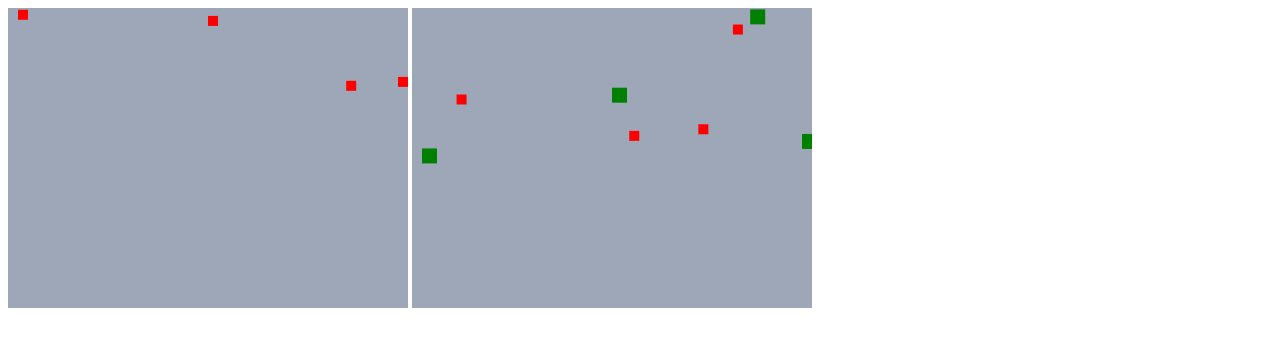
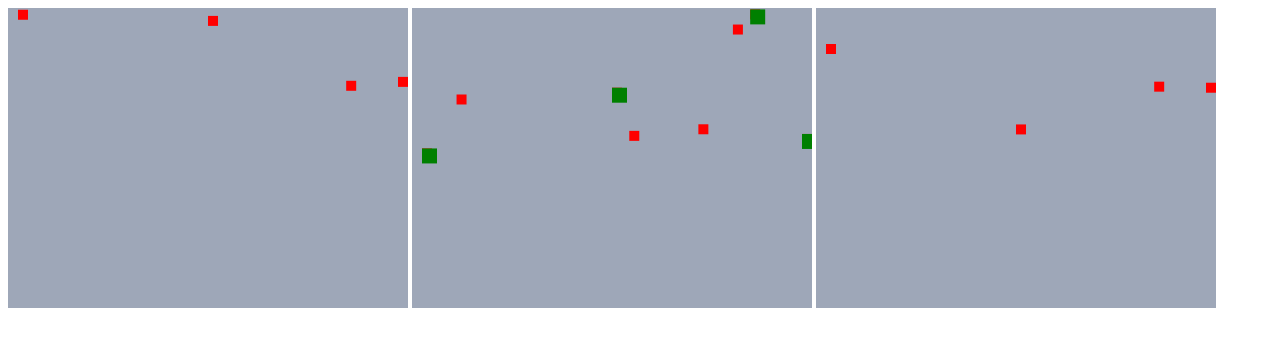
Before and after one commit to jgluhov/d3-canvas, a website: page index.html in a window 1280 px wide. Drawn offline with nearby package versions, Linux system fonts and the light colour scheme.

Commit message:
refactoring

```diff
--- a/app.js
+++ b/app.js
@@ -1,85 +1,6 @@
-const charts = d3.selectAll('.chart'),
-    contexts = [],
-    data = [1, 12, 20, 23];
-
-charts.append('canvas')
-    .attr('width', 400)
-    .attr('height', 300);
-
-charts.nodes().forEach(function (node) {
-    contexts.push(node.firstChild.getContext('2d'));
-});
-
-const xScale = d3.scaleLinear()
-    .domain([1, 23])
-    .range([10, 390]);
-
-const clear = function (context) {
-    context.fillStyle = '#9ea7b8';
-    context.fillRect(0, 0, 400, 300);
-};
-
-//------------------------------------------------------------------------------
-const render1 = () => {
-    const context = contexts[0];
-    clear(context);
-
-    data.forEach(function (d) {
-        context.beginPath();
-        context.rect(xScale(d), d3.randomUniform(0, 150)(), 10, 10);
-        context.fillStyle = 'red';
-        context.fill();
-        context.closePath();
-    });
-};
-
-
 render1();
-//------------------------------------------------------------------------------
-const fragment = document.createDocumentFragment();
-const container = d3.select(fragment);
-
-const render2 = (data) => {
-    const update = container
-        .selectAll('.rect')
-        .data(data, (d) => d);
-
-    update
-        .enter()
-        .append('rect')
-        .attr('class', 'rect')
-        .attr('x', xScale)
-        .attr('y', d3.randomUniform(0, 150))
-        .attr('size', 10)
-        .attr('fillStyle', 'red');
-
-    update
-        .exit()
-        .attr('size', 15)
-        .attr('fillStyle', 'green');
-
-    const context = contexts[1];
-    clear(context);
-
-    const elements = container.selectAll('.rect');
-
-    elements.each(function () {
-        const node = d3.select(this);
-
-        context.beginPath();
-
-        context.fillStyle = node.attr('fillStyle');
-        context.rect(
-            node.attr('x'),
-            node.attr('y'),
-            node.attr('size'),
-            node.attr('size')
-        );
-        context.fill();
-
-        context.closePath();
-    })
-};
 
 render2(data);
 render2([13, 17, 19, 3]);
+
+render3(data);
--- /dev/null
+++ b/approach-1.js
@@ -0,0 +1,14 @@
+;(function () {
+    window.render1 = function() {
+        const context = contexts[0];
+        clear(context);
+
+        data.forEach(function (d) {
+            context.beginPath();
+            context.rect(xScale(d), d3.randomUniform(0, 150)(), 10, 10);
+            context.fillStyle = 'red';
+            context.fill();
+            context.closePath();
+        });
+    };
+})();
--- /dev/null
+++ b/approach-2.js
@@ -0,0 +1,50 @@
+;(function () {
+    const fragment = document.createDocumentFragment();
+    const container = d3.select(fragment),
+         context = contexts[1];
+
+    clear(context);
+
+    function draw() {
+        const elements = container.selectAll('.rect');
+
+        elements.each(function () {
+            const node = d3.select(this);
+
+            context.beginPath();
+
+            context.fillStyle = node.attr('fillStyle');
+            context.rect(
+                node.attr('x'),
+                node.attr('y'),
+                node.attr('size'),
+                node.attr('size')
+            );
+            context.fill();
+
+            context.closePath();
+        })
+    }
+
+    window.render2 = function(data) {
+        const update = container
+            .selectAll('.rect')
+            .data(data, (d) => d);
+
+        update
+            .enter()
+            .append('rect')
+            .attr('class', 'rect')
+            .attr('x', xScale)
+            .attr('y', d3.randomUniform(0, 150))
+            .attr('size', 10)
+            .attr('fillStyle', 'red');
+
+        update
+            .exit()
+            .attr('size', 15)
+            .attr('fillStyle', 'green');
+
+        draw();
+    };
+})();
--- /dev/null
+++ b/approach-3.js
@@ -0,0 +1,46 @@
+;(function () {
+    const fragment = document.createDocumentFragment();
+    const container = d3.select(fragment);
+
+    window.render3 = function(data) {
+        const update = container
+            .selectAll('.rect')
+            .data(data, (d) => d);
+
+        update
+            .enter()
+            .append('rect')
+            .attr('class', 'rect')
+            .attr('x', xScale)
+            .attr('y', d3.randomUniform(0, 150))
+            .attr('size', 10)
+            .attr('fillStyle', 'red');
+
+        update
+            .exit()
+            .attr('size', 15)
+            .attr('fillStyle', 'green');
+
+        const context = contexts[2];
+        clear(context);
+
+        const elements = container.selectAll('.rect');
+
+        elements.each(function () {
+            const node = d3.select(this);
+
+            context.beginPath();
+
+            context.fillStyle = node.attr('fillStyle');
+            context.rect(
+                node.attr('x'),
+                node.attr('y'),
+                node.attr('size'),
+                node.attr('size')
+            );
+            context.fill();
+
+            context.closePath();
+        })
+    };
+})();
--- /dev/null
+++ b/common.js
@@ -0,0 +1,23 @@
+;(function () {
+    const charts = d3.selectAll('.chart');
+
+    window.contexts = [];
+    window.data = [1, 12, 20, 23];
+
+    charts.append('canvas')
+        .attr('width', 400)
+        .attr('height', 300);
+
+    charts.nodes().forEach(function (node) {
+        window.contexts.push(node.firstChild.getContext('2d'));
+    });
+
+    window.xScale = d3.scaleLinear()
+        .domain([1, 23])
+        .range([10, 390]);
+
+    window.clear = function (context) {
+        context.fillStyle = '#9ea7b8';
+        context.fillRect(0, 0, 400, 300);
+    };
+})();
--- a/index.html
+++ b/index.html
@@ -15,6 +15,10 @@
     <div class="chart"></div>
 
     <script src="node_modules/d3/build/d3.min.js"></script>
+    <script src="common.js"></script>
+    <script src="approach-1.js"></script>
+    <script src="./approach-2.js"></script>
+    <script src="./approach-3.js"></script>
     <script src="app.js"></script>
 </body>
 </html>
```
